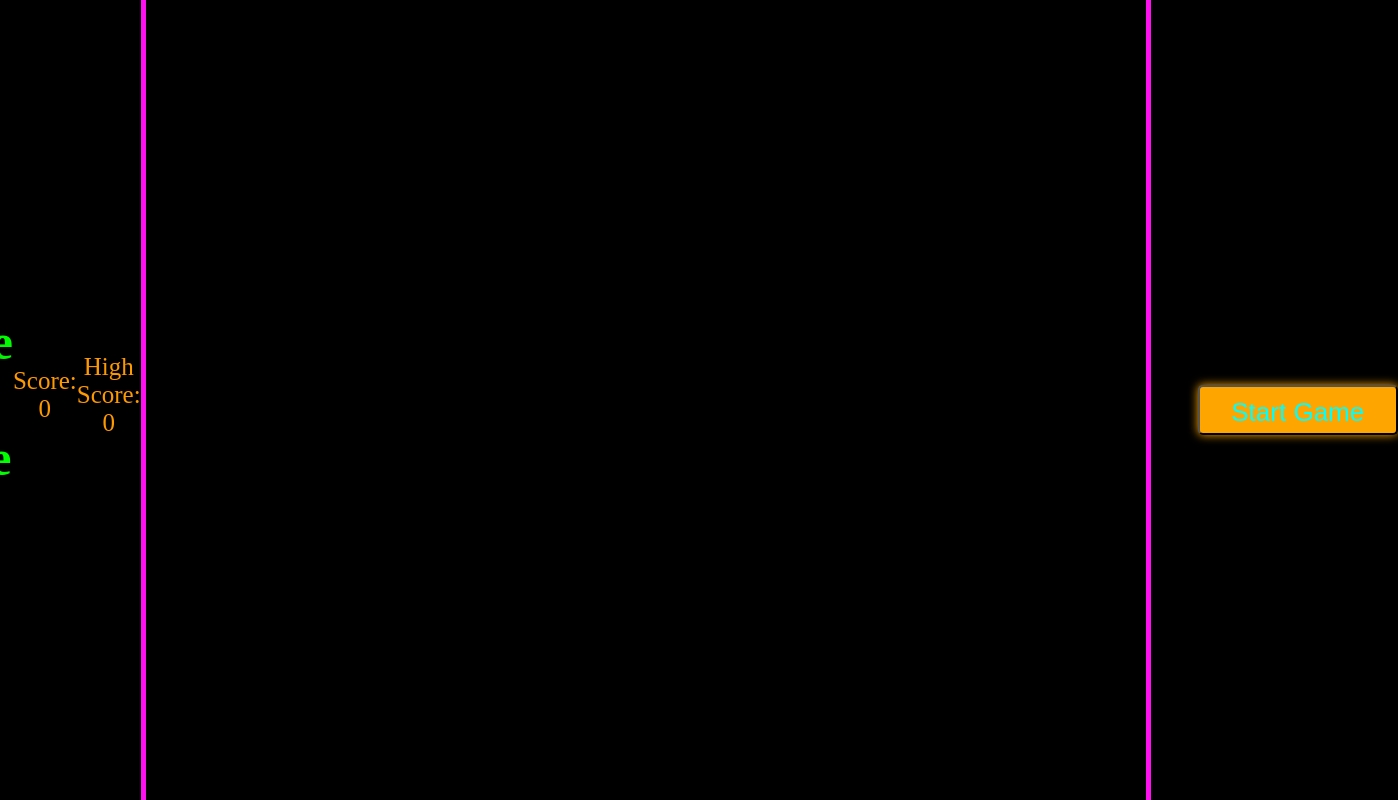
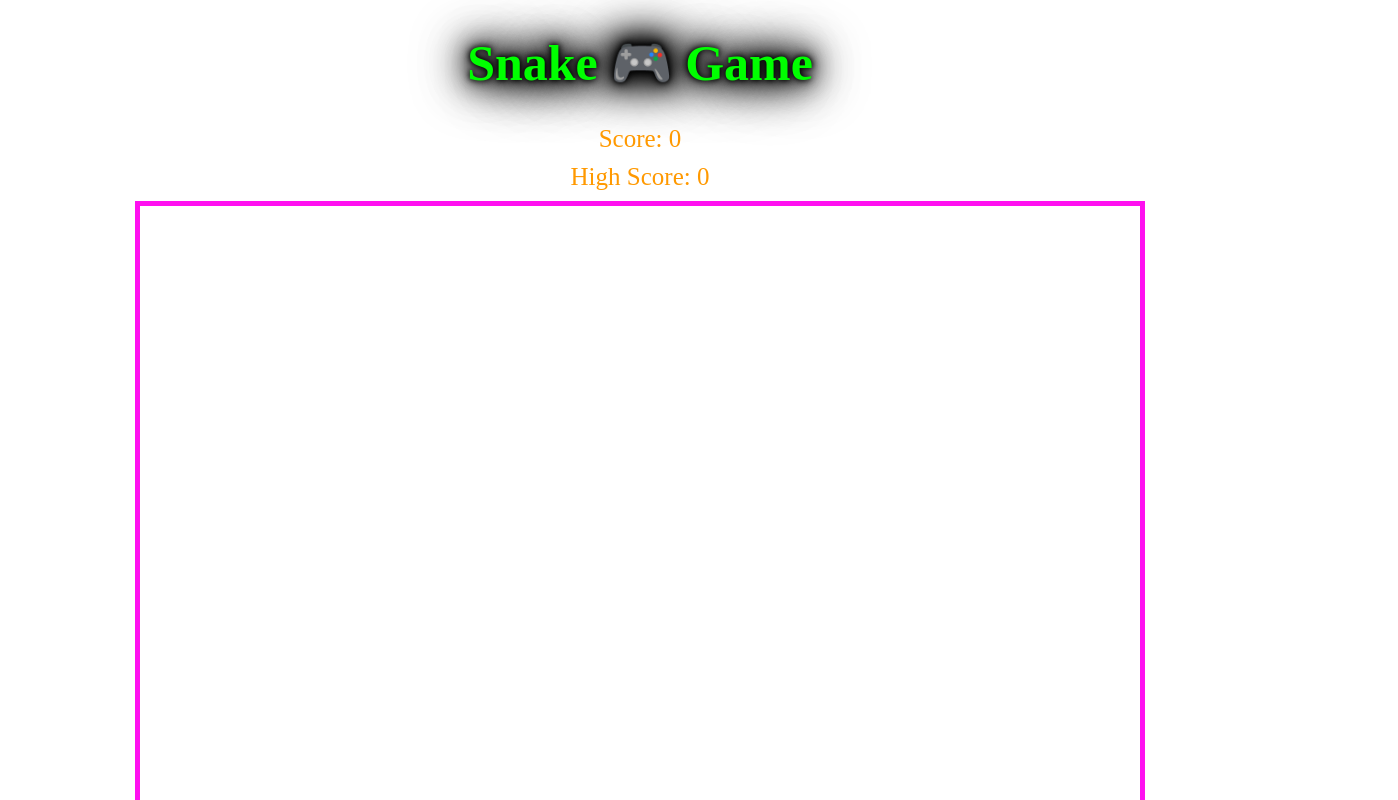
Before and after one commit to Rakesh-ada/SnakeGame., a plain HTML site: page index.html in a window 1280 px wide. Shown: the top 800 px of the page, 1398 px wide, since content can reach past the window. Drawn offline with Linux system fonts and the light colour scheme.

Commit message:
Update index.html

```diff
--- a/index.html
+++ b/index.html
@@ -4,14 +4,6 @@
   <link rel="icon" type="image/jpg" href="Snske.jpg">
 
   <style>
-    body {
-      display: flex;
-      justify-content: center;
-      align-items: center;
-      height: 100vh;
-      margin: 0;
-      background-color: black;
-    }
 
     #game-board-container {
       text-align: center;
```
